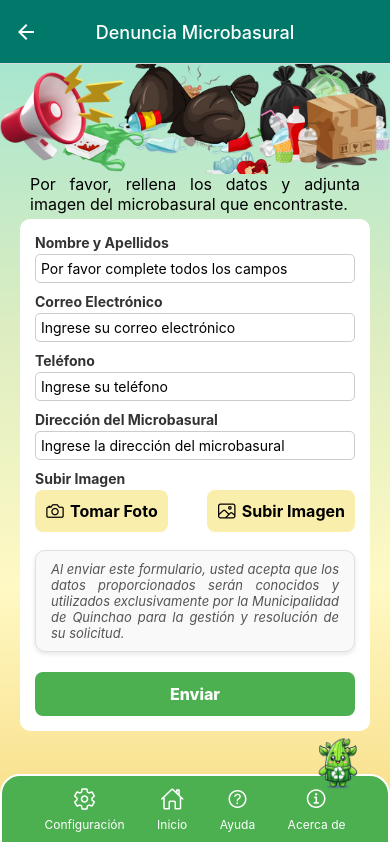
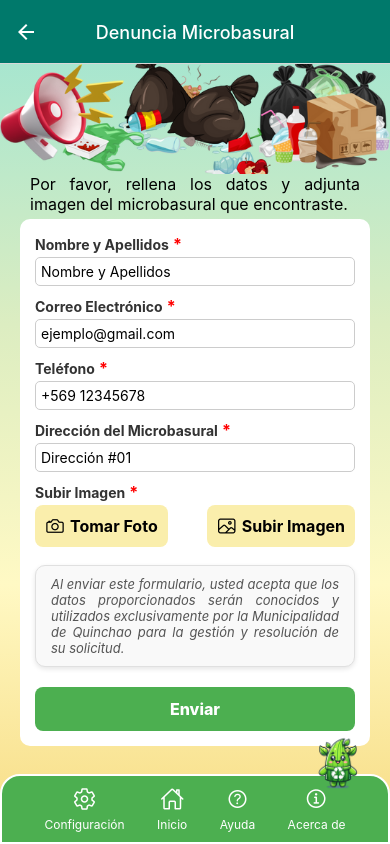
Before and after one commit to MeBustamante/Proyecto-Quinchao-Recicla, a React Native app: screen /DenunciaMicrobasural in a window 390 px wide. Built offline with nearby package versions, Linux system fonts and the light colour scheme; what expo-notifications would draw is missing.

Commit message:
asterisco de campos obligatorios

```diff
--- a/Button_Servicios/DenunciaMicrobasural.js
+++ b/Button_Servicios/DenunciaMicrobasural.js
@@ -17,13 +17,13 @@ const DenunciaMicrobasural = () => {
     es: {
       description: 'Por favor, rellena los datos y adjunta imagen del microbasural que encontraste.',
       fullName: 'Nombre y Apellidos',
-      enterFullName: 'Por favor complete todos los campos',
+      enterFullName: 'Nombre y Apellidos',
       email: 'Correo Electrónico',
-      enterEmail: 'Ingrese su correo electrónico',
+      enterEmail: 'ejemplo@gmail.com',
       phone: 'Teléfono',
-      enterPhone: 'Ingrese su teléfono',
+      enterPhone: '+569 12345678',
       address: 'Dirección del Microbasural',
-      enterAddress: 'Ingrese la dirección del microbasural',
+      enterAddress: 'Dirección #01',
       uploadImage: 'Subir Imagen',
       takePhoto: 'Tomar Foto',
       selectImage: 'Subir Imagen',
@@ -34,13 +34,13 @@ const DenunciaMicrobasural = () => {
     en: {
       description: 'Please fill out the information and attach an image of the illegal dump you found.',
       fullName: 'Full Name',
-      enterFullName: 'Please complete all fields',
+      enterFullName: 'Full Name',
       email: 'Email',
-      enterEmail: 'Enter your email',
+      enterEmail: 'example@gmail.com',
       phone: 'Phone',
-      enterPhone: 'Enter your phone number',
+      enterPhone: '+569 12345678',
       address: 'Direction of Microtrash',
-      enterAddress: 'Enter the address of the illegal dump',
+      enterAddress: 'Direction #01',
       uploadImage: 'Upload Image',
       takePhoto: 'Take Photo',
       selectImage: 'Select Image',
@@ -138,35 +138,35 @@ const DenunciaMicrobasural = () => {
         <KeyboardAvoidingView style={styles.container} behavior={Platform.OS === 'ios' ? 'padding' : 'height'}>
           <Text style={styles.description}>{texts[language].description}</Text>
           <View style={styles.formContainer}>
-            <Text style={styles.label}>{texts[language].fullName}</Text>
+            <Text style={styles.label}>{texts[language].fullName}<Text style={styles.requiredAsterisk}>*</Text></Text>
             <TextInput
               style={styles.input}
               placeholder={texts[language].enterFullName}
               value={nombre}
               onChangeText={setNombre}
             />
-            <Text style={styles.label}>{texts[language].email}</Text>
+            <Text style={styles.label}>{texts[language].email}<Text style={styles.requiredAsterisk}>*</Text></Text>
             <TextInput
               style={styles.input}
               placeholder={texts[language].enterEmail}
               value={email}
               onChangeText={setEmail}
             />
-            <Text style={styles.label}>{texts[language].phone}</Text>
+            <Text style={styles.label}>{texts[language].phone}<Text style={styles.requiredAsterisk}>*</Text></Text>
             <TextInput
               style={styles.input}
               placeholder={texts[language].enterPhone}
               value={telefono}
               onChangeText={setTelefono}
             />
-            <Text style={styles.label}>{texts[language].address}</Text>
+            <Text style={styles.label}>{texts[language].address}<Text style={styles.requiredAsterisk}>*</Text></Text>
             <TextInput
               style={styles.input}
               placeholder={texts[language].enterAddress}
               value={direccion}
               onChangeText={setDireccion}
             />
-            <Text style={styles.label}>{texts[language].uploadImage}</Text>
+            <Text style={styles.label}>{texts[language].uploadImage}<Text style={styles.requiredAsterisk}>*</Text></Text>
             <View style={styles.imageRow}>
               <TouchableOpacity style={[styles.uploadButton, styles.leftButton]} onPress={takePhoto}>
                 <Ionicons name="camera-outline" size={20} color="black" />
@@ -259,46 +259,12 @@ const styles = StyleSheet.create({
   alertText: { fontSize: 16, textAlign: 'center', marginBottom: 20, color: '#333' },
   alertButton: { backgroundColor: '#4CAF50', paddingVertical: 10, paddingHorizontal: 20, borderRadius: 20 },
   alertButtonText: { color: 'white', fontSize: 16, fontWeight: 'bold' },
-  dataUsageContainer: {
-    backgroundColor: '#F9F9F9',
-    paddingVertical: 10,
-    paddingHorizontal: 15,
-    marginBottom: 20,
-    borderRadius: 10,
-    borderWidth: 1,
-    borderColor: '#E0E0E0',
-    shadowColor: '#000',
-    shadowOffset: { width: 0, height: 2 },
-    shadowOpacity: 0.1,
-    shadowRadius: 5,
-    elevation: 2,
-  },
-  dataUsageText: {
-    fontSize: 13,
-    textAlign: 'justify',
-    color: '#555',
-    fontStyle: 'italic',
-  },
-  modalSuccessTitle: {
-    fontSize: 18,
-    color: 'green',
-    fontWeight: 'bold',
-    textAlign: 'center',
-    marginBottom: 10,
-  },
-  modalSuccessText: {
-    fontSize: 16,
-    color: '#333',
-    textAlign: 'center',
-    fontWeight: 'bold',
-    marginBottom: 20,
-  },
-  errorModalText: {
-    fontSize: 16,
-    color: '#333',
-    textAlign: 'center',
-    marginBottom: 20,
-  },
+  dataUsageContainer: { backgroundColor: '#F9F9F9',  paddingVertical: 10, paddingHorizontal: 15, marginBottom: 20,  borderRadius: 10, borderWidth: 1,  borderColor: '#E0E0E0',  shadowColor: '#000', shadowOffset: { width: 0, height: 2 }, shadowOpacity: 0.1, shadowRadius: 5, elevation: 2, },
+  dataUsageText: { fontSize: 13, textAlign: 'justify', color: '#555',  fontStyle: 'italic', },
+  modalSuccessTitle: { fontSize: 18, color: 'green', fontWeight: 'bold', textAlign: 'center', marginBottom: 10, },
+  modalSuccessText: { fontSize: 16, color: '#333', textAlign: 'center', fontWeight: 'bold', marginBottom: 20, },
+  errorModalText: { fontSize: 16, color: '#333', textAlign: 'center', marginBottom: 20, },
+  requiredAsterisk: { color: 'red', fontSize: 16,  marginLeft: 4, },
 });
 
 export default DenunciaMicrobasural;
--- a/Button_Servicios/SolicitudRetiroResiduos.js
+++ b/Button_Servicios/SolicitudRetiroResiduos.js
@@ -111,10 +111,10 @@ const SolicitudRetiroResiduos = () => {
           <Text style={styles.description}>{t.title}</Text>
 
           <View style={styles.formContainer}>
-            <Text style={styles.label}>{t.name}</Text>
+            <Text style={styles.label}>{t.name}<Text style={styles.requiredAsterisk}>*</Text></Text>
             <TextInput style={styles.input} placeholder={t.name} value={nombre} onChangeText={setNombre} />
 
-            <Text style={styles.label}>{t.phone}</Text>
+            <Text style={styles.label}>{t.phone}<Text style={styles.requiredAsterisk}>*</Text></Text>
             <TextInput
               style={styles.input}
               placeholder={t.phoneplaceholder}
@@ -123,7 +123,8 @@ const SolicitudRetiroResiduos = () => {
               keyboardType="phone-pad"
             />
 
-            <Text style={styles.label}>{t.email}</Text>
+            <Text style={styles.label}>{t.email}<Text style={styles.requiredAsterisk}>*</Text>
+            </Text>
             <TextInput
               style={styles.input}
               placeholder={t.emailplaceholder}
@@ -132,10 +133,12 @@ const SolicitudRetiroResiduos = () => {
               keyboardType="email-address"
             />
 
-            <Text style={styles.label}>{t.address}</Text>
+            <Text style={styles.label}>{t.address}<Text style={styles.requiredAsterisk}>*</Text>
+            </Text>
             <TextInput style={styles.input} placeholder={t.addressplaceholder} value={direccion} onChangeText={setDireccion} />
 
-            <Text style={styles.label}>{t.wasteType}</Text>
+            <Text style={styles.label}>{t.wasteType}<Text style={styles.requiredAsterisk}>*</Text>
+            </Text>
             <View style={styles.residuosContainer}>
               {t.wasteOptions.map((residuo, index) => (
                 <View key={index} style={styles.checkboxContainer}>
@@ -394,6 +397,11 @@ const styles = StyleSheet.create({
     color: '#ffffff',
     fontSize: 16,
   },
+  requiredAsterisk: {
+    color: 'red',
+    fontSize: 16, // Ajusta según tu preferencia
+    marginLeft: 4,
+  },
 });
 
 export default SolicitudRetiroResiduos;
```
